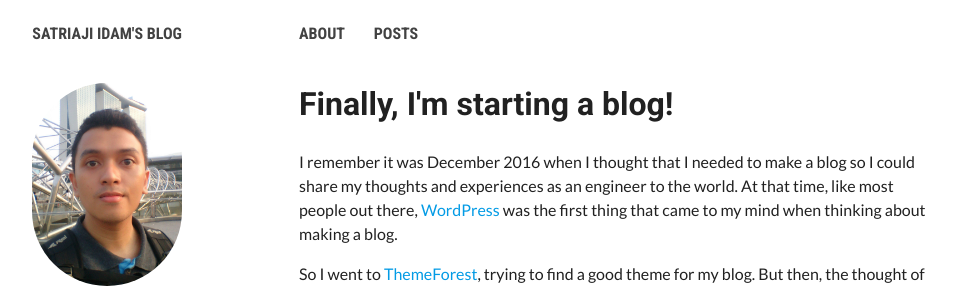
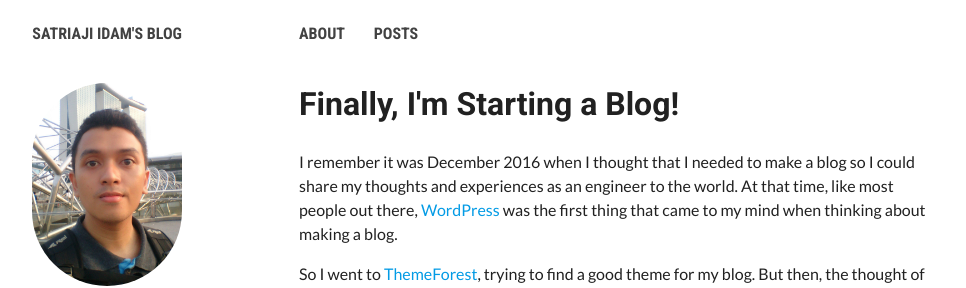
Before and after one commit to satriajidam/satriajidam.github.io, a Jekyll site: the page built from _posts/2018-05-27-finally-im-starting-a-blog.md, in a window 1280 px wide and 1400 px high. Shown: the top 288 px of the window, without its empty margins (21-987 px from the left). Built offline with Jekyll 4.4.1, drawn with Linux system fonts in a browser that asks for light colours; nearby versions of some CDN libraries; comment, search, counter and statistics services are not loaded; some of the changed text lies outside the part shown.

```diff
--- a/_posts/2018-05-27-finally-im-starting-a-blog.md
+++ b/_posts/2018-05-27-finally-im-starting-a-blog.md
@@ -1,5 +1,5 @@
 ---
-title: Finally, I'm starting a blog!
+title: Finally, I'm Starting a Blog!
 ---
 
 I remember it was December 2016 when I thought that I needed to make a blog so I could share my thoughts and experiences as an engineer to the world. At that time, like most people out there, [WordPress](https://wordpress.org/) was the first thing that came to my mind when thinking about making a blog.
```
